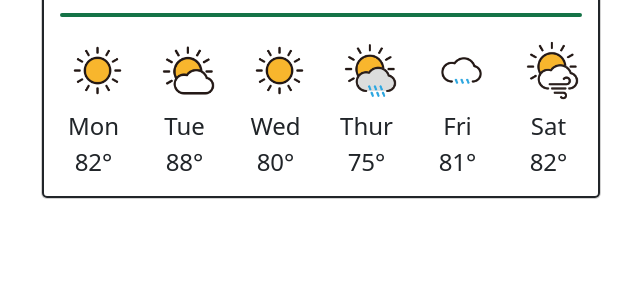
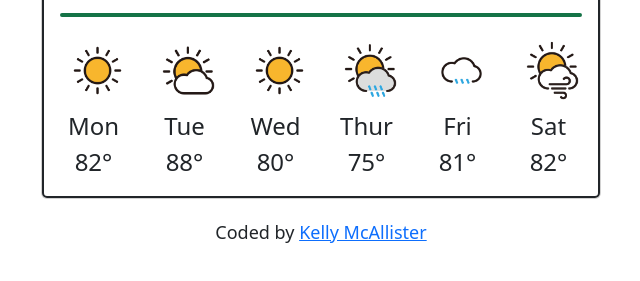
Before and after one commit to kellmcallister/McAllister-weather-app, a plain HTML site: page index.html in a window 1280 px wide. Shown: the part 375-656 px from the top of the page, without its empty margins (319-959 px from the left). Drawn offline with nearby package versions, Linux system fonts and the light colour scheme.

Commit message:
Added link to GitHub repository at bottom of page

```diff
--- a/index.html
+++ b/index.html
@@ -112,6 +112,12 @@
         </div>
       </div>
     </div>
+    <div class="github-link">
+      Coded by
+      <a href="https://github.com/kellmcallister" target="_blank"
+        >Kelly McAllister</a
+      >
+    </div>
     <script src="src/index.js"></script>
   </body>
 </html>
--- a/src/styles.css
+++ b/src/styles.css
@@ -110,3 +110,8 @@ hr {
   scale: 120%;
   transition: all 200ms ease-in;
 }
+.github-link {
+  font-size: 18px;
+  text-align: center;
+  display: block;
+}
```
